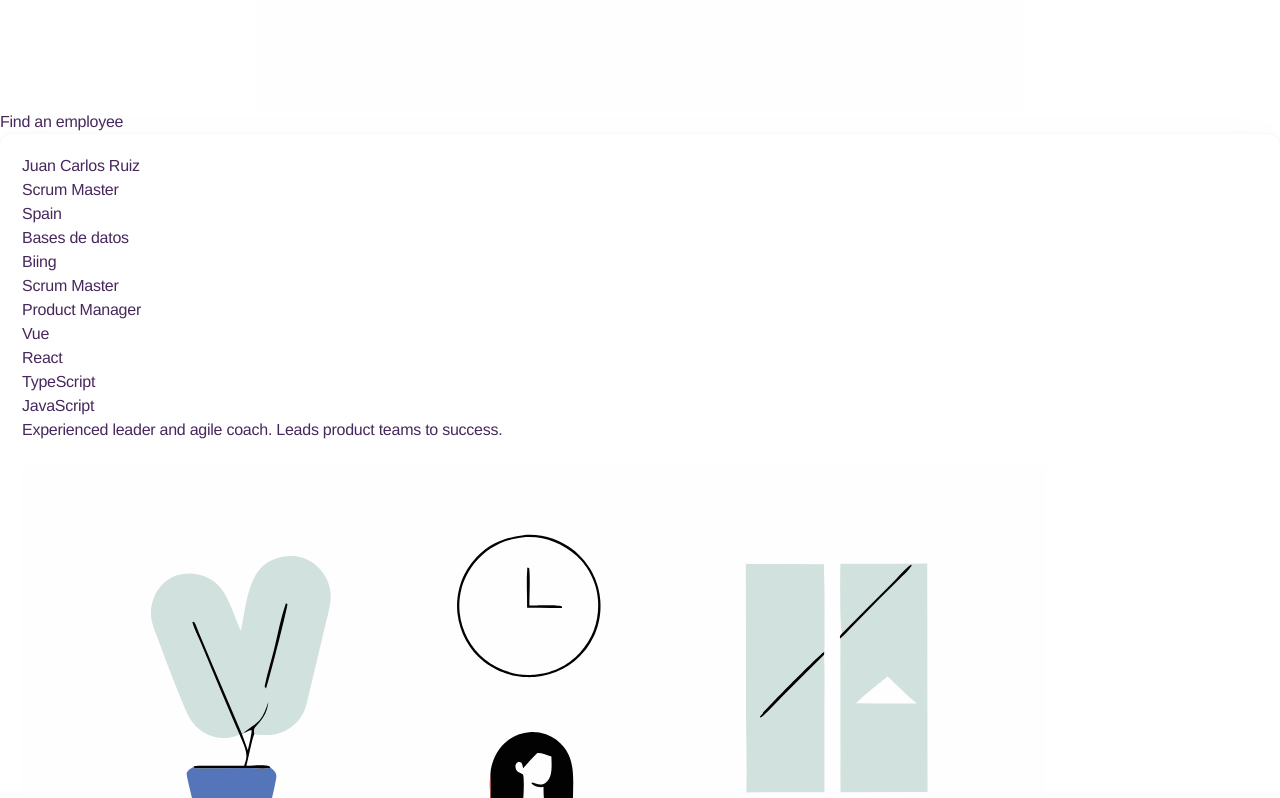
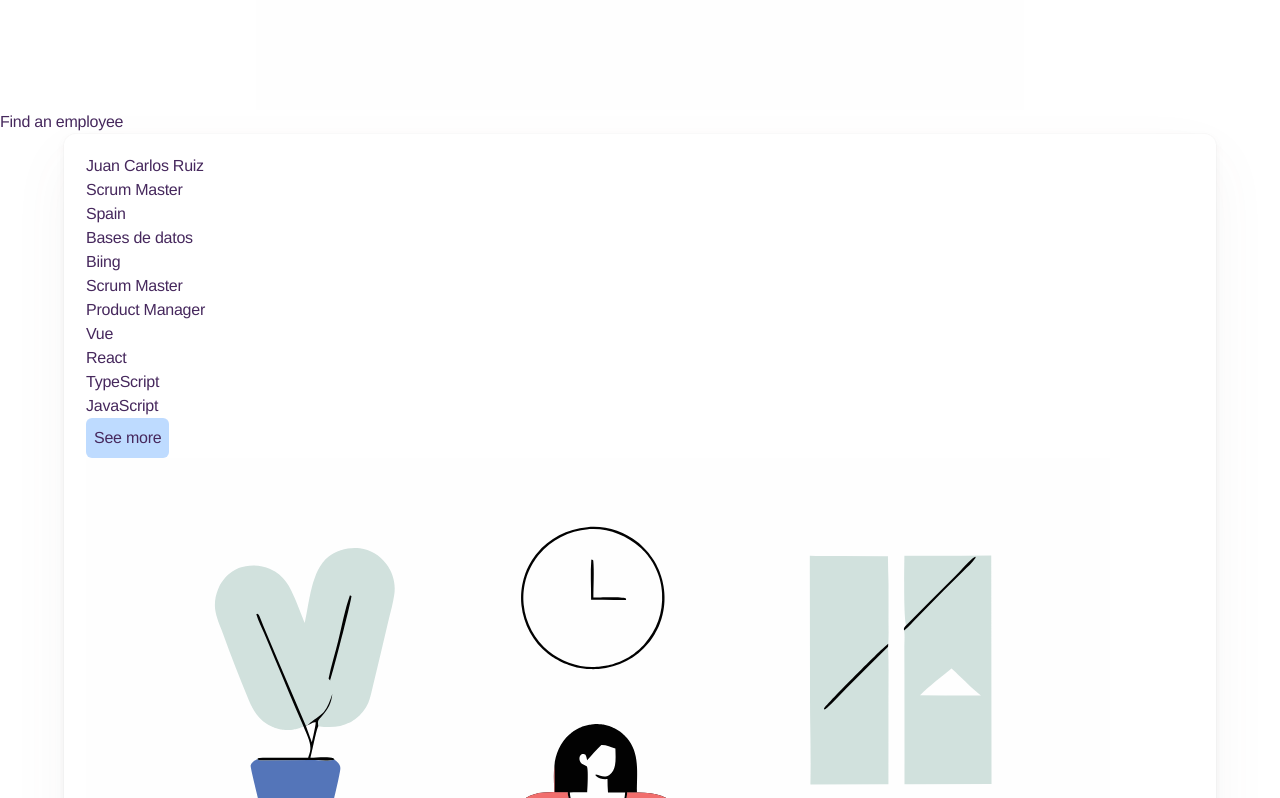
Before and after one commit to OhMyLaia/In-Life-Employee-Finder, a Vue app: page / in a window 1280 px wide. Shown: the part 802-1600 px from the top of the page. Built offline with nearby package versions, Linux system fonts and the light colour scheme; a web font is replaced by a local one.

Commit message:
now button in cards toggle with state from the parent

```diff
--- a/src/components/CardEmployee.vue
+++ b/src/components/CardEmployee.vue
@@ -2,6 +2,8 @@
 
 import { defineProps } from 'vue';
 import type { CardPropsType } from '../types';
+import GenericButton from './GenericButton.vue';
+import { ref } from 'vue';
 
 const props: CardPropsType = defineProps<{
     eName: string,
@@ -9,16 +11,29 @@ const props: CardPropsType = defineProps<{
     eLocation: string
     eStack: string[],
     eDescription: string,
-    ePicture: string
+    ePicture: string,
+    isToggled: boolean
+    text: string,
+    class: string,
+    onClick: () => void,
+    toggleBtn?: () => void
 }>();
 
 </script>
 
 <template class="w-full">
-    <div>
+    <div class="flex
+    flex-col
+    w-full
+    items-center
+    justify-center
+    mx-auto
+
+
+    ">
         <div class="
         box is-floating
-        w-full
+        w-[90%]
         h-fit
         "
         >
@@ -28,8 +43,15 @@ const props: CardPropsType = defineProps<{
         <div v-for="(skill) in eStack">
         <p>{{ skill }}</p>
         </div>
-        <p>{{ eDescription }}</p>
-        <button></button>
+        <GenericButton
+        :text=" isToggled === false ?
+            'See more' :
+            'See less'"
+        :class="'bg-blue-200 rounded-md p-2'"
+        @click="props.onClick"
+        :toggleBtn="props.toggleBtn"
+        />
+        <p v-if="isToggled">{{ eDescription }}</p>
         <img :src="ePicture">
         </div>
     </div>
--- a/src/components/CardsContainer.vue
+++ b/src/components/CardsContainer.vue
@@ -5,6 +5,9 @@ import EmployeeList from "../data/employeeList.json"
 import type { CardPropsType } from '../types';
 
 const employees = ref(EmployeeList.employees)
+
+const isToggled = ref(false)
+const toggleBtnFun = () => isToggled.value = !isToggled.value
 
 </script>
 
@@ -18,6 +21,10 @@ const employees = ref(EmployeeList.employees)
         :eStack="employee.eStack"
         :eDescription="employee.eDescription"
         :ePicture="employee.ePicture"
+        :isToggled="isToggled"
+        text="Default Text"
+        class="default-class"
+        :onClick="toggleBtnFun"
         />
     </div>
 
--- a/src/components/Navbar.vue
+++ b/src/components/Navbar.vue
@@ -20,7 +20,6 @@ const isActiveLink = (routePath: string) => {
         p-2
         font-bold
         tracking-widest
-        bg-blue-200
         justify-items-start
         w-2/3
         text-black
```
Also changed, not shown: src/components/GenericButton.vue (+1 -7 lines), src/types.ts (+13 -1 lines).
